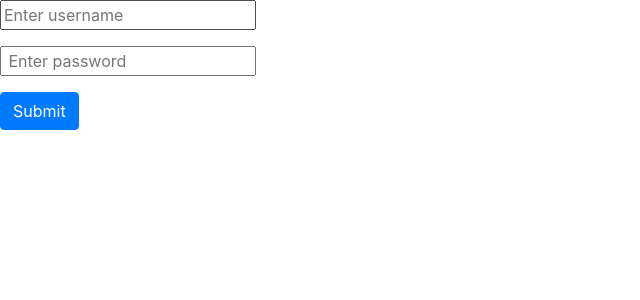
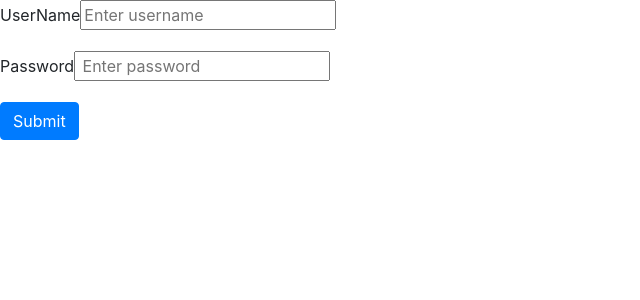
Before and after one commit to syyedbilal/angular, an Angular app: page / in a window 1280 px wide. Shown: the top 300 px of the page, without its empty margins (0-640 px from the left). Built offline with nearby package versions, Linux system fonts and the light colour scheme.

Commit message:
form changes

```diff
--- a/src/app/app.component.html
+++ b/src/app/app.component.html
@@ -1,11 +1,11 @@
 
 <form>
   <div class="form-group">
-    <label></label>
+    <label for="username">UserName</label>
     <input name="username" type="text" placeholder="Enter username">
       </div>
       <div class="form-group">
-          <label></label>
+          <label for="password">Password</label>
         <input name="password" type="password" placeholder=" Enter password">
           </div>
 
```
